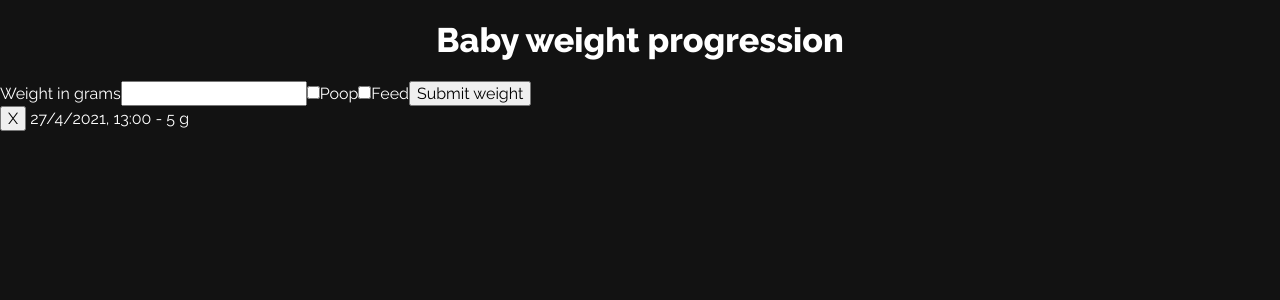
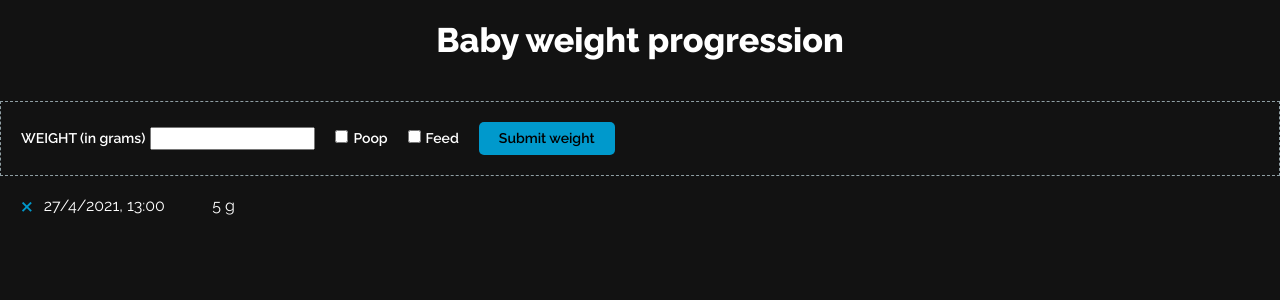
Before and after one commit to driera/baby-growth, a React (Create React App) app: page / in a window 1280 px wide. Both pictures are taken after typing "5" into the empty fields and a click on the button "Submit weight". Shown: the top 300 px of the page. Built offline with nearby package versions, Linux system fonts and the light colour scheme.

Commit message:
Add styles to weight grid

```diff
--- /dev/null
+++ b/src/App/PageHeader/index.styles.ts
@@ -0,0 +1,15 @@
+import { CSSProperties } from "react";
+
+const styles: { [key: string]: CSSProperties } = {
+  header: {
+    padding: "20px 0 40px"
+  },
+
+  title: {
+    textAlign: "center",
+    fontSize: 34,
+    fontWeight: "bold"
+  }
+};
+
+export default styles;
--- a/src/App/PageHeader/index.tsx
+++ b/src/App/PageHeader/index.tsx
@@ -1,19 +1,10 @@
 import React, { CSSProperties } from "react";
+import styles from "./index.styles";
 
 const PageHeader = (): JSX.Element => {
-  const headerStyles: CSSProperties = {
-    padding: "20px 0"
-  };
-
-  const titleStyles: CSSProperties = {
-    textAlign: "center",
-    fontSize: 34,
-    fontWeight: "bold"
-  };
-
   return (
-    <header style={headerStyles}>
-      <h1 style={titleStyles}>Baby weight progression</h1>
+    <header style={styles.header}>
+      <h1 style={styles.title}>Baby weight progression</h1>
     </header>
   );
 };
--- /dev/null
+++ b/src/App/WeightTable/index.styles.ts
@@ -0,0 +1,67 @@
+import { CSSProperties } from "react";
+
+const styles: { [key: string]: CSSProperties } = {
+  form: {
+    display: "grid",
+    gridAutoFlow: "column",
+    justifyContent: "flex-start",
+    alignItems: "center",
+    gap: "20px",
+    padding: "20px",
+    marginBottom: "20px",
+    border: "1px dashed var(--grey-color)"
+  },
+  weightLabel: {
+    fontSize: "14px",
+    fontWeight: 600
+  },
+  weightInput: {
+    marginLeft: "5px"
+  },
+  checkboxLabel: {
+    cursor: "pointer",
+    fontSize: "14px",
+    fontWeight: 600,
+    userSelect: "none"
+  },
+  checkbox: {
+    marginRight: "5px"
+  },
+  submit: {
+    cursor: "pointer",
+    border: "none",
+    padding: "8px 20px",
+    borderRadius: "5px",
+    background: "var(--main-color)",
+    fontWeight: 600,
+    fontSize: "14px"
+  },
+  weightGrid: {
+    display: "grid",
+    gap: "10px",
+    padding: "0 20px"
+  },
+  weightLine: {
+    display: "grid",
+    gridAutoFlow: "column",
+    gridTemplateColumns: "auto minmax(120px, auto) minmax(60px, auto) auto",
+    justifyContent: "flex-start",
+    alignItems: "center",
+    gap: "10px"
+  },
+  weightValue: {
+    display: "block",
+    textAlign: "end"
+  },
+  removeButton: {
+    color: "var(--main-color)",
+    fontSize: "30px",
+    lineHeight: "16px",
+    border: "none",
+    background: "transparent",
+    cursor: "pointer",
+    padding: 0
+  }
+};
+
+export default styles;
--- a/src/App/WeightTable/index.tsx
+++ b/src/App/WeightTable/index.tsx
@@ -6,6 +6,7 @@ import React, {
   useState
 } from "react";
 import { formatDate } from "../../utils";
+import styles from "./index.styles";
 
 const WeightTable = (): JSX.Element => {
   type weightListItemType = {
@@ -76,46 +77,59 @@ const WeightTable = (): JSX.Element => {
 
   return (
     <>
-      <form onSubmit={handleSubmit}>
-        <label htmlFor="weight">Weight in grams</label>
+      <form onSubmit={handleSubmit} style={styles.form}>
+        <label htmlFor="weight" style={styles.weightLabel}>
+          WEIGHT (in grams)
           <input
             id="weight"
             type="number"
             value={weightItem}
             onChange={handleWeightChange}
             required
+            style={styles.weightInput}
           />
-        <label htmlFor="poop">
+        </label>
+        <label htmlFor="poop" style={styles.checkboxLabel}>
           <input
             type="checkbox"
             id="poop"
             onChange={handlePoopChange}
             checked={weightItemPoop}
+            style={styles.checkbox}
           />
           Poop
         </label>
-        <label htmlFor="feed">
+        <label htmlFor="feed" style={styles.checkboxLabel}>
           <input
             type="checkbox"
             id="feed"
             onChange={handleFeedChange}
             checked={weightItemFeed}
+            style={styles.checkbox}
           />
           Feed
         </label>
-        <button type="submit">Submit weight</button>
+        <button type="submit" style={styles.submit}>
+          Submit weight
+        </button>
       </form>
 
-      <ul>
+      <ul style={styles.weightGrid}>
         {weightList.map((item, index) => (
-          <li key={index}>
-            <button type="button" onClick={(e) => removeItem(e, item)}>
-              X
-            </button>{" "}
-            {item.date && formatDate(new Date(item.date), "es-ES")}
-            {" - "}
-            {item.value} g {(item.poop || item.feed) && " - "}
+          <li key={index} style={styles.weightLine}>
+            <button
+              type="button"
+              onClick={(e) => removeItem(e, item)}
+              style={styles.removeButton}
+              aria-label="Remove this line"
+            >
+              ×
+            </button>
+            <span>{item.date && formatDate(new Date(item.date), "es-ES")}</span>
+            <span style={styles.weightValue}>{item.value} g</span>
+            <span>
               {item.poop && `💩`} {item.feed && `🍼`}
+            </span>
           </li>
         ))}
       </ul>
--- a/src/theme/variables.css
+++ b/src/theme/variables.css
@@ -3,11 +3,8 @@
     --main-color: hsl(195, 100%, 40%);
     --dark-color: hsl(0, 0%, 7%);
     --light-color: hsl(0, 0%, 100%);
+    --grey-color: hsl(195, 10%, 60%);
 
     /* Typography */
     --primary-font: 'Raleway', sans-serif;
-
-    /* Line */
-    --thin-line: .1px solid hsla(0, 0%, 100%, 0.35);
-    --thin-line-dark: .1px solid hsla(0, 0%, 7%, 0.35);
 }
```
Also changed, not shown: 1 other file (tests, documents, lock files or other folders). Lines whose indentation alone changed are shown as unchanged.
